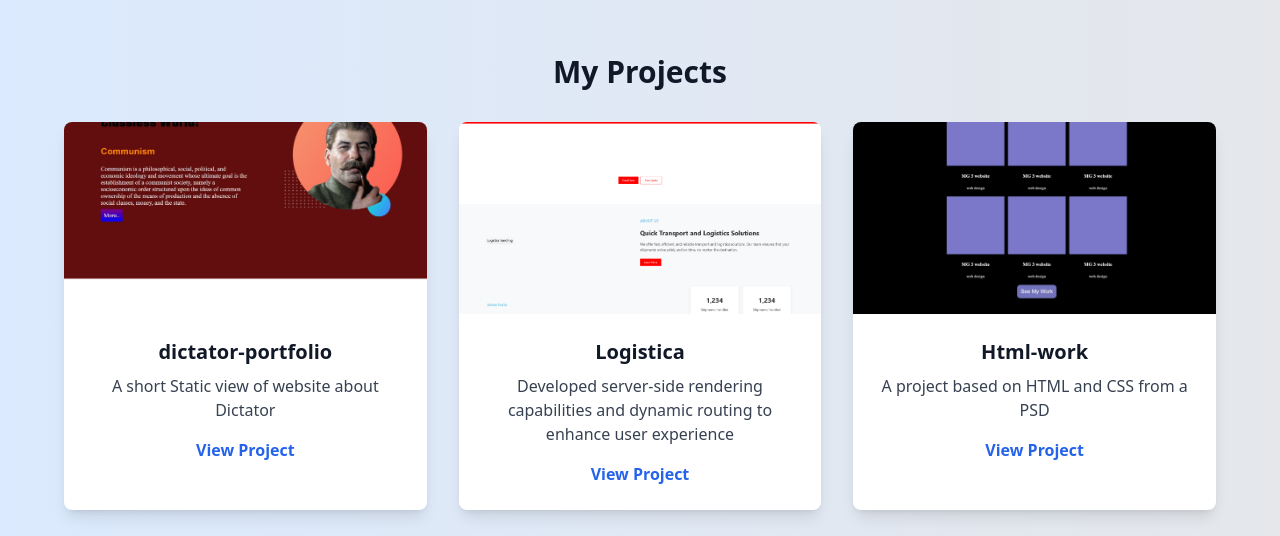
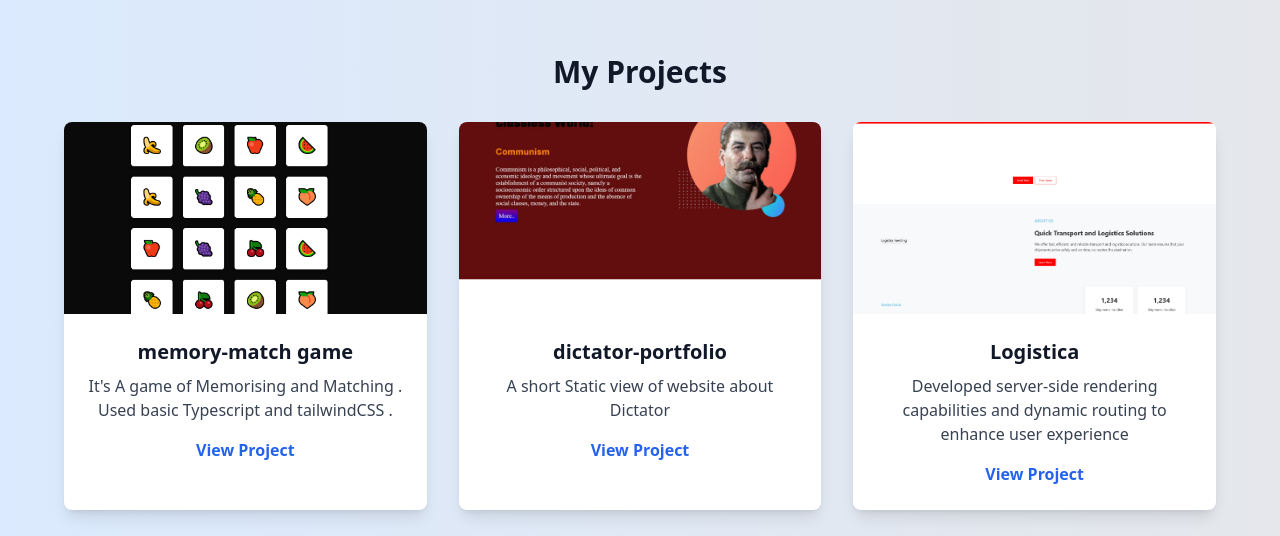
Before and after one commit to iftykhar/Iftykhar-portfolio, a plain HTML site: page index.html in a window 1280 px wide. Shown: the part 1200-1736 px from the top of the page. Drawn offline with nearby package versions, Linux system fonts and the light colour scheme; grey boxes are pictures that could not be loaded.

Commit message:
memory-match update

```diff
--- a/index.html
+++ b/index.html
@@ -95,6 +95,13 @@
     // ];
     const projectsData = [
     {
+        "id":0,
+        "title":"memory-match game",
+        "description":"It's A game of Memorising and Matching . Used basic Typescript and tailwindCSS . ",
+        "link":"https://memory-match-weld.vercel.app/",
+        "pic": "./image/game3.png"
+    },
+    {
         "id":1,
         "title":"dictator-portfolio",
         "description":"A short Static view of website about Dictator",
@@ -130,13 +137,6 @@
         "link":"https://github.com/iftykhar/Dreamify",
         "pic": "./image/project-5.png"
     },
-    // {
-    //     "id":6,
-    //     "title":"Action List(On Progress)",
-    //     "description":"Action-List offers an intuitive interface for adding, editing, viewing, and deleting tasks. Features: Create new tasks View tasks in a list Update existing tasks Delete unnecessary tasks Basic form validation ",
-    //     "link":"https://github.com/iftykhar/Action-list",
-    //    "pic": "./image/project-6.png"
-    // },
     {
       "id":6,
         "title":"Superlighting (Contribution In Progress)",
```
Also changed, not shown: image/game3.png (added), image/quote.jpg (added).
